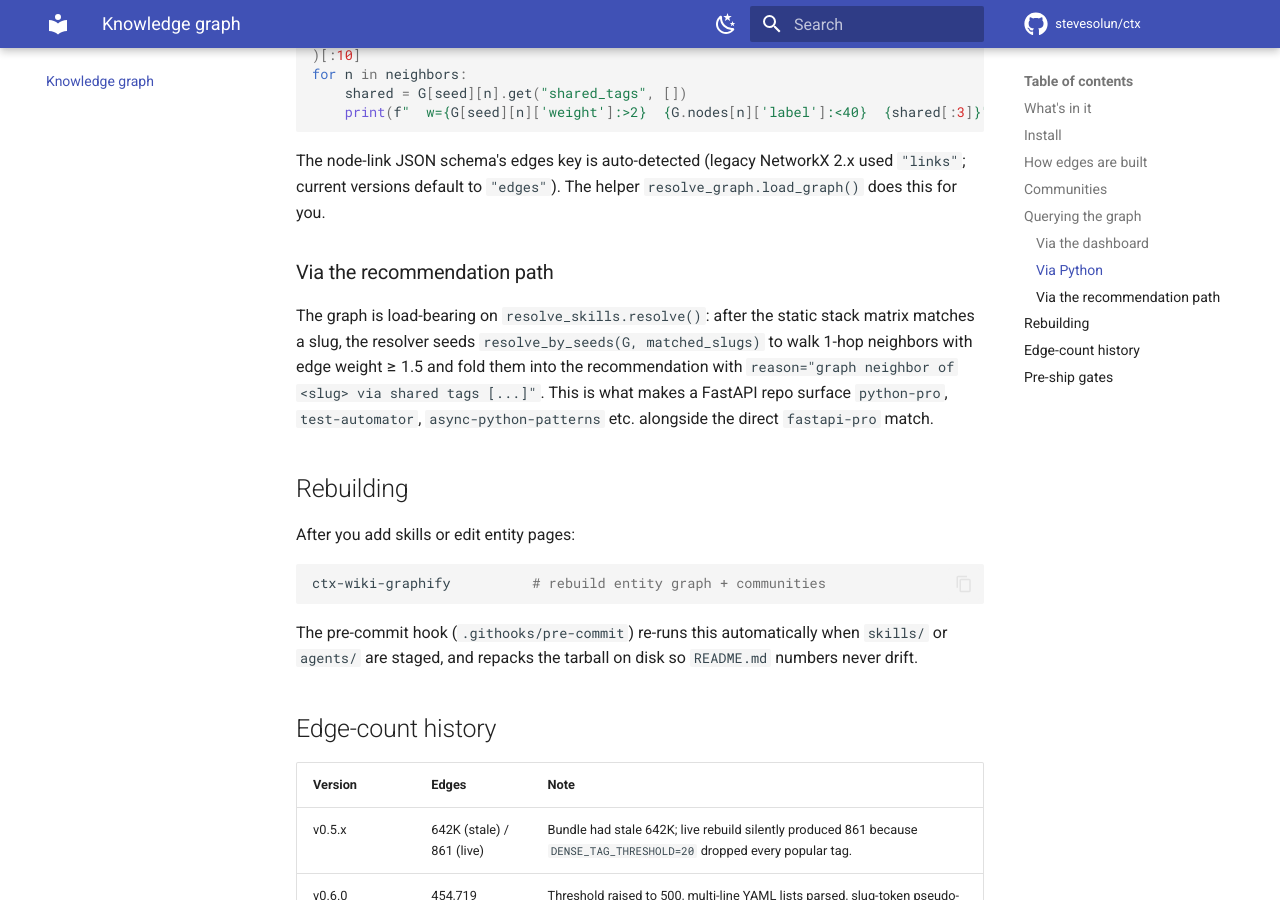
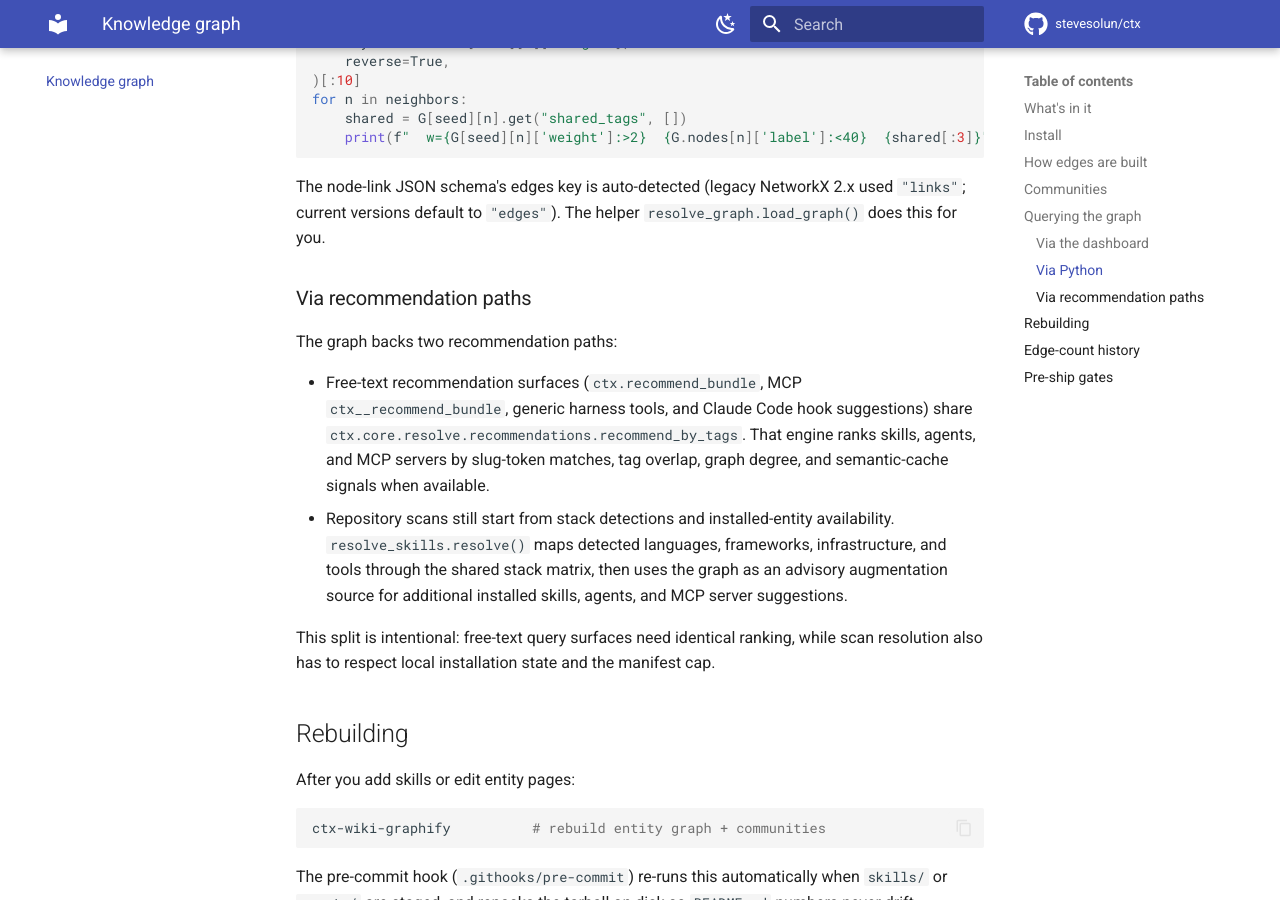
Before and after one commit to stevesolun/ctx, an MkDocs documentation site: the page built from docs/knowledge-graph.md, in a window 1280 px wide and 900 px high, scrolled down 2577 px. Built offline with MkDocs 1.6.1 and Material for MkDocs 9.7.7, drawn with Linux system fonts in a browser that asks for light colours; comment, search, counter and statistics services are not loaded; some of the changed text lies outside the part shown.

```diff
--- a/docs/knowledge-graph.md
+++ b/docs/knowledge-graph.md
@@ -36,8 +36,8 @@ Obsidian's native graph view if you prefer it to the web dashboard.
 
 ## How edges are built
 
-Two sources of connectivity, combined at build time by
-`src/wiki_graphify.py`:
+Two sources of connectivity, combined at build time by the
+`ctx-wiki-graphify` console script (`ctx.core.wiki.wiki_graphify`):
 
 1. **Explicit frontmatter tags** — each entity page's YAML `tags:`
    list contributes edges between every pair of entities that share
@@ -117,16 +117,24 @@ The node-link JSON schema's edges key is auto-detected (legacy
 NetworkX 2.x used `"links"`; current versions default to `"edges"`).
 The helper `resolve_graph.load_graph()` does this for you.
 
-### Via the recommendation path
+### Via recommendation paths
 
-The graph is load-bearing on `resolve_skills.resolve()`: after the
-static stack matrix matches a slug, the resolver seeds
-`resolve_by_seeds(G, matched_slugs)` to walk 1-hop neighbors with
-edge weight ≥ 1.5 and fold them into the recommendation with
-`reason="graph neighbor of <slug> via shared tags [...]"`. This is
-what makes a FastAPI repo surface `python-pro`, `test-automator`,
-`async-python-patterns` etc. alongside the direct `fastapi-pro`
-match.
+The graph backs two recommendation paths:
+
+- Free-text recommendation surfaces (`ctx.recommend_bundle`, MCP
+  `ctx__recommend_bundle`, generic harness tools, and Claude Code hook
+  suggestions) share `ctx.core.resolve.recommendations.recommend_by_tags`.
+  That engine ranks skills, agents, and MCP servers by slug-token matches,
+  tag overlap, graph degree, and semantic-cache signals when available.
+- Repository scans still start from stack detections and installed-entity
+  availability. `resolve_skills.resolve()` maps detected languages,
+  frameworks, infrastructure, and tools through the shared stack matrix, then
+  uses the graph as an advisory augmentation source for additional installed
+  skills, agents, and MCP server suggestions.
+
+This split is intentional: free-text query surfaces need identical ranking,
+while scan resolution also has to respect local installation state and the
+manifest cap.
 
 ## Rebuilding
 
```
Also changed, not shown: docs/reports/ctx-million-dollar-review-2026-04-27.md (+26 -8 lines), docs/roadmap/skill-quality.md (+2 -2 lines), docs/skill-quality-install.md (+1 -1 lines).
